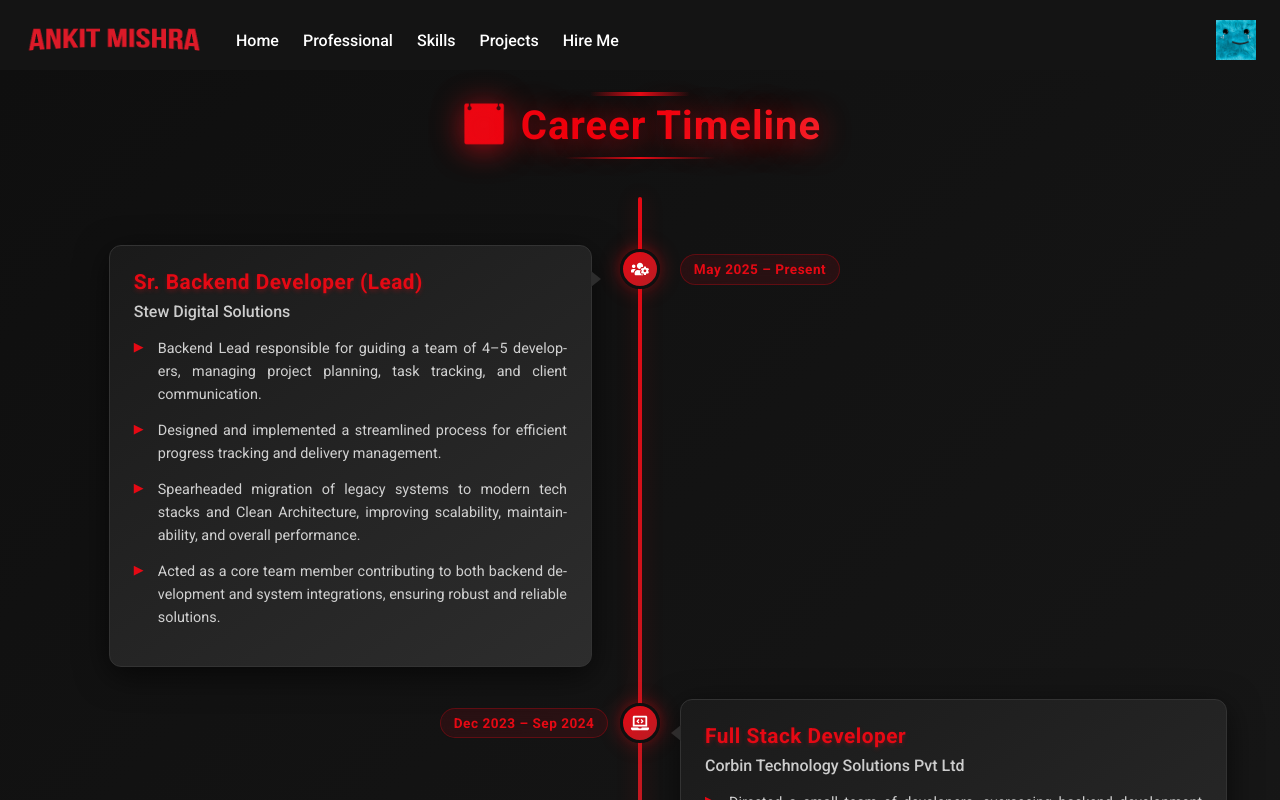
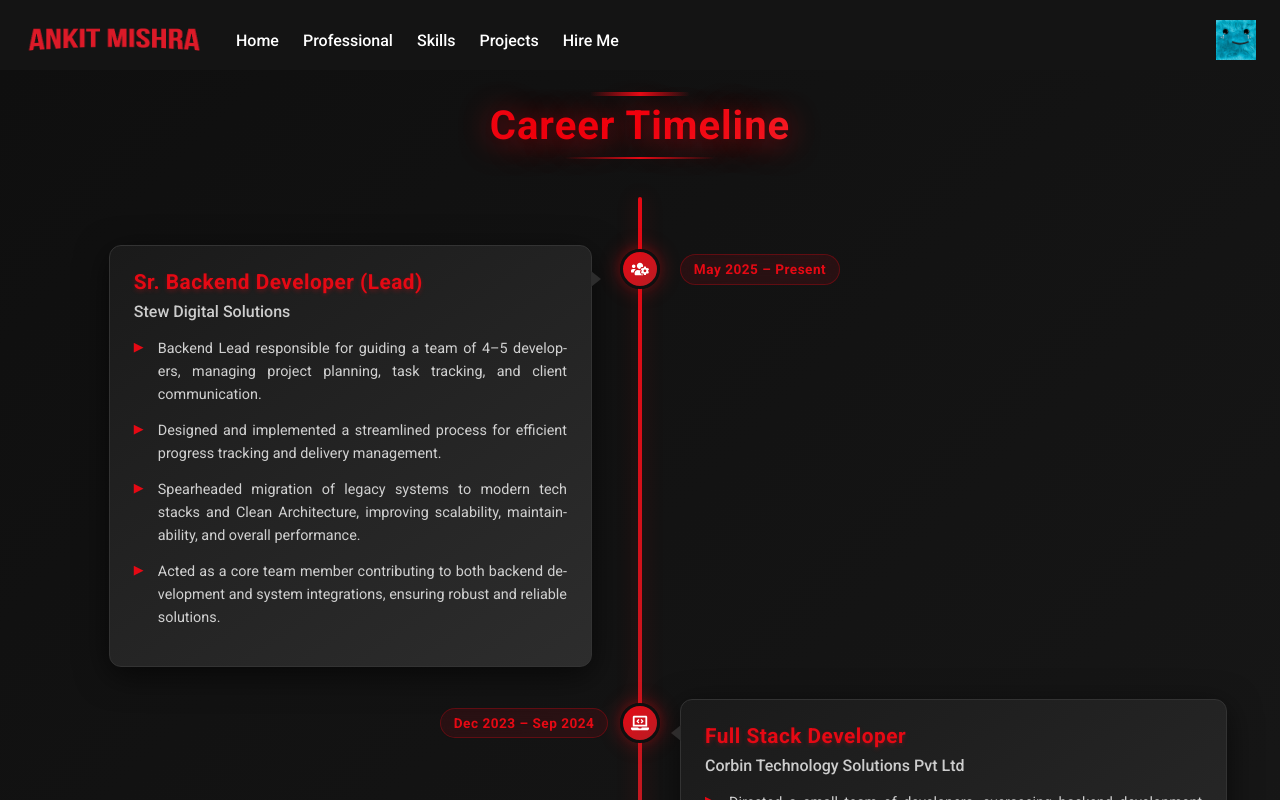
Before and after one commit to ankitdotdev/ankit-netflix-portfolio, a Next.js app: page /work-experience in a window 1280 px wide. Shown: the top 800 px of the page. Built offline with nearby package versions, Linux system fonts and the light colour scheme.

Commit message:
feat:"Remove the icon"

```diff
--- a/src/features/work-experience/index.tsx
+++ b/src/features/work-experience/index.tsx
@@ -7,7 +7,7 @@ const WorkExperienceContainer = () => {
   return (
     <div className={styles.container}>
       <h2 className={styles.heading}>
-        📅 Career Timeline
+         Career Timeline
       </h2>
       <div className={styles.timeline}>
         {experiences.map((exp, index) => (
```
